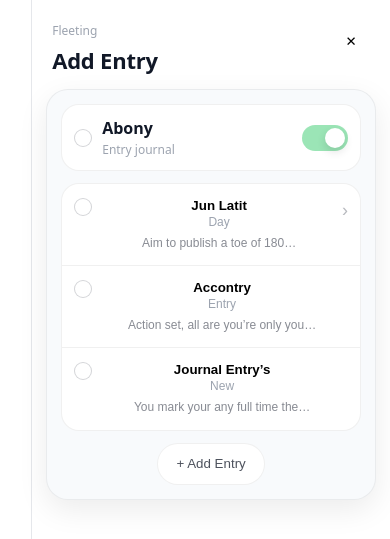
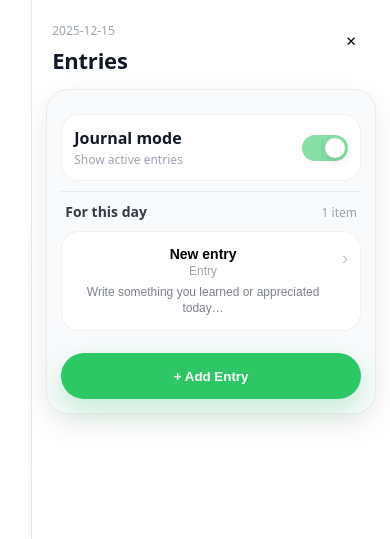
Before and after one commit to robbray-dev/journal-app, a plain HTML site: page frontend/index.html in a window 390 px wide. Both pictures are taken after a click on the button "+ Add Entry". Shown: the top 539 px of the page. Drawn offline with Linux system fonts and the light colour scheme.

Commit message:
changed the layout of add entry section

```diff
--- a/frontend/app.js
+++ b/frontend/app.js
@@ -3,6 +3,12 @@ const yearSelect = document.getElementById("yearSelect");
 const prevBtn = document.getElementById("previousMonthBtn");
 const nextBtn = document.getElementById("nextMonthBtn");
 const calendarGrid = document.getElementById("calendarGrid");
+
+const entryList = document.getElementById("entryList");
+const emptyState = document.getElementById("emptyState");
+const entryCountText = document.getElementById("entryCountText");
+const selectedDateKicker = document.getElementById("selectedDateKicker");
+const newEntryBtn = document.getElementById("newEntrybtn");
 
 const months = [
   "January",
@@ -20,16 +26,23 @@ const months = [
 ];
 
 let current = new Date();
-let currentMonth = current.getMonth(); // 0-11
-let currentYear = current.getFullYear(); // yyyy
+let currentMonth = current.getMonth();
+let currentYear = current.getFullYear();
+
+// demo “entries exist” map (replace later with localStorage / backend)
+const entriesByDate = {
+  // "YYYY-MM-DD": [{title, type, desc}]
+  // Example:
+  // "2025-12-15": [{ title: "Gratitude", type: "Entry", desc: "Grateful for..." }]
+};
+
+let selectedISO = null;
 
 function fillSelects() {
-  // months
   monthSelect.innerHTML = months
     .map((m, i) => `<option value="${i}">${m}</option>`)
     .join("");
 
-  // years (range)
   const startYear = currentYear - 10;
   const endYear = currentYear + 10;
   yearSelect.innerHTML = Array.from(
@@ -47,29 +60,33 @@ function syncUI() {
   renderCalendar(currentYear, currentMonth);
 }
 
-// Monday-start helper: JS getDay() returns 0=Sun..6=Sat
-// We want 0=Mon..6=Sun
 function mondayIndex(jsDay) {
-  return (jsDay + 6) % 7;
+  return (jsDay + 6) % 7; // 0=Mon..6=Sun
 }
 
 function renderCalendar(year, monthIndex) {
-  calendarGrid.innerHTML = ""; // clear
+  calendarGrid.innerHTML = "";
 
-  // 1) figure out number of days in month
   const daysInMonth = new Date(year, monthIndex + 1, 0).getDate();
+  const firstDayJs = new Date(year, monthIndex, 1).getDay(); // 0=Sun..6=Sat
+  const offset = mondayIndex(firstDayJs);
 
-  // 2) figure out what weekday the 1st lands on (Mon-start)
-  const firstDayJs = new Date(year, monthIndex, 1).getDay(); // 0=Sun..6=Sat
-  const offset = mondayIndex(firstDayJs); // 0..6 blanks before day 1
+  // ✅ remove trailing empty weeks:
+  // only render up to the last real day, but keep leading blanks for alignment
+  const usedCells = offset + daysInMonth;
+  const totalCells = Math.ceil(usedCells / 7) * 7;
 
-  // 3) total cells in grid (usually 35 or 42)
-  const totalCells = Math.ceil((offset + daysInMonth) / 7) * 7;
+  const today = new Date();
+  const todayISO = new Date(
+    today.getFullYear(),
+    today.getMonth(),
+    today.getDate()
+  )
+    .toISOString()
+    .slice(0, 10);
 
-  // 4) build cells
   for (let cell = 0; cell < totalCells; cell++) {
-    const dayNum = cell - offset + 1; // day number if in range
-
+    const dayNum = cell - offset + 1;
     const btn = document.createElement("button");
     btn.type = "button";
     btn.className = "cal-cell";
@@ -82,23 +99,87 @@ function renderCalendar(year, monthIndex) {
     } else {
       btn.textContent = String(dayNum);
 
-      // store ISO date for later (click -> open entries)
       const iso = new Date(year, monthIndex, dayNum).toISOString().slice(0, 10);
       btn.dataset.date = iso;
 
+      // today highlight
+      if (iso === todayISO) btn.classList.add("is-today");
+
+      // entry indicator
+      if (entriesByDate[iso]?.length) btn.classList.add("has-entry");
+
+      // selected highlight
+      if (selectedISO === iso) btn.classList.add("is-selected");
+
       btn.addEventListener("click", () => {
-        // placeholder: you’ll wire this to your “Add Entry” panel later
+        selectedISO = iso;
         document
           .querySelectorAll(".cal-cell.is-selected")
           .forEach((el) => el.classList.remove("is-selected"));
         btn.classList.add("is-selected");
-        console.log("Selected date:", iso);
+        renderRightPanelForDate(iso);
       });
     }
 
     calendarGrid.appendChild(btn);
   }
 }
+
+function renderRightPanelForDate(iso) {
+  selectedDateKicker.textContent = iso;
+  const items = entriesByDate[iso] || [];
+
+  entryList.innerHTML = "";
+  entryCountText.textContent = `${items.length} item${
+    items.length === 1 ? "" : "s"
+  }`;
+
+  if (items.length === 0) {
+    emptyState.style.display = "block";
+    return;
+  }
+
+  emptyState.style.display = "none";
+
+  items.forEach((it) => {
+    const row = document.createElement("button");
+    row.type = "button";
+    row.className = "drawer-item";
+
+    row.innerHTML = `
+      <div class="item-body">
+        <div class="item-title">${it.title}</div>
+        <div class="item-sub">${it.type}</div>
+        <div class="item-desc">${it.desc}</div>
+      </div>
+      <span class="chev">›</span>
+    `;
+
+    entryList.appendChild(row);
+  });
+}
+
+// quick add: creates a simple placeholder entry on selected day
+newEntryBtn.addEventListener("click", () => {
+  if (!selectedISO) {
+    // default to today if nothing selected
+    const t = new Date();
+    selectedISO = new Date(t.getFullYear(), t.getMonth(), t.getDate())
+      .toISOString()
+      .slice(0, 10);
+  }
+
+  entriesByDate[selectedISO] ||= [];
+  entriesByDate[selectedISO].push({
+    title: "New entry",
+    type: "Entry",
+    desc: "Write something you learned or appreciated today…",
+  });
+
+  // refresh UI
+  renderCalendar(currentYear, currentMonth);
+  renderRightPanelForDate(selectedISO);
+});
 
 function shiftMonth(delta) {
   currentMonth += delta;
@@ -113,11 +194,9 @@ function shiftMonth(delta) {
   syncUI();
 }
 
-// init
 fillSelects();
 syncUI();
 
-// events
 prevBtn.addEventListener("click", () => shiftMonth(-1));
 nextBtn.addEventListener("click", () => shiftMonth(1));
 
--- a/frontend/index.html
+++ b/frontend/index.html
@@ -48,7 +48,6 @@
         </div>
       </header>
 
-      <!-- Main layout -->
       <main class="layout">
         <!-- LEFT: calendar -->
         <section class="calendar-pane">
@@ -59,12 +58,11 @@
             </div>
 
             <div class="weekdays" aria-label="Weekdays">
-              <span>Mon</span><span>Tue</span><span>Wed</span> <span>Thu</span
-              ><span>Fri</span><span>Sat</span><span>Sun</span>
+              <span>Mon</span><span>Tue</span><span>Wed</span><span>Thu</span>
+              <span>Fri</span><span>Sat</span><span>Sun</span>
             </div>
           </div>
 
-          <!-- JS will dynamically render dates here -->
           <div
             class="calendar-grid"
             id="calendarGrid"
@@ -73,15 +71,16 @@
           ></div>
         </section>
 
-        <!-- Divider -->
         <div class="divider" aria-hidden="true"></div>
 
         <!-- RIGHT: drawer -->
         <aside class="drawer" id="entryDrawer" aria-label="Add Entry panel">
           <div class="drawer-top">
             <div>
-              <div class="drawer-kicker">Fleeting</div>
-              <h2 class="drawer-title">Add Entry</h2>
+              <div class="drawer-kicker" id="selectedDateKicker">
+                Select a day
+              </div>
+              <h2 class="drawer-title">Entries</h2>
             </div>
 
             <button
@@ -94,12 +93,13 @@
           </div>
 
           <div class="drawer-card">
+            <!-- section: toggle -->
+            <div class="drawer-section">
               <div class="drawer-toggle">
                 <div class="toggle-left">
-                <span class="radio"></span>
                   <div>
-                  <div class="toggle-title">Abony</div>
-                  <div class="toggle-sub">Entry journal</div>
+                    <div class="toggle-title">Journal mode</div>
+                    <div class="toggle-sub">Show active entries</div>
                   </div>
                 </div>
 
@@ -108,42 +108,35 @@
                   <span class="slider"></span>
                 </label>
               </div>
+            </div>
 
-            <div class="drawer-list">
-              <button class="drawer-item" type="button">
-                <span class="radio"></span>
-                <div class="item-body">
-                  <div class="item-title">Jun Latit</div>
-                  <div class="item-sub">Day</div>
-                  <div class="item-desc">Aim to publish a toe of 180…</div>
+            <!-- section: list -->
+            <div class="drawer-section">
+              <div class="drawer-section-head">
+                <span class="section-title">For this day</span>
+                <span class="section-sub" id="entryCountText">0 items</span>
               </div>
-                <span class="chev">›</span>
-              </button>
 
-              <button class="drawer-item" type="button">
-                <span class="radio"></span>
-                <div class="item-body">
-                  <div class="item-title">Accontry</div>
-                  <div class="item-sub">Entry</div>
-                  <div class="item-desc">
-                    Action set, all are you’re only you…
+              <div class="drawer-list" id="entryList"></div>
+
+              <!-- empty state -->
+              <div class="empty-state" id="emptyState">
+                <div class="empty-title">No entries yet</div>
+                <div class="empty-sub">
+                  Tap “Add Entry” to write your first note for this day.
                 </div>
               </div>
-              </button>
-
-              <button class="drawer-item" type="button">
-                <span class="radio"></span>
-                <div class="item-body">
-                  <div class="item-title">Journal Entry’s</div>
-                  <div class="item-sub">New</div>
-                  <div class="item-desc">You mark your any full time the…</div>
-                </div>
-              </button>
             </div>
 
-            <div class="drawer-footer">
-              <button id="newEntrybtn" class="pill-btn">+ Add Entry</button>
-            </div>
+            <!-- FAB -->
+            <button
+              id="newEntrybtn"
+              class="fab-btn"
+              type="button"
+              aria-label="Add Entry"
+            >
+              + Add Entry
+            </button>
           </div>
         </aside>
       </main>
--- a/frontend/main.css
+++ b/frontend/main.css
@@ -6,7 +6,10 @@
   --line: #e5e7eb;
   --soft: #f3f4f6;
   --card: #f8fafc;
+
+  /* unified green (calendar + switch + buttons) */
   --accent: #22c55e;
+
   --shadow: 0 10px 30px rgba(0, 0, 0, 0.08);
   --radius: 16px;
   --radius2: 24px;
@@ -17,10 +20,12 @@
 * {
   box-sizing: border-box;
 }
+
 html,
 body {
   height: 100%;
 }
+
 body {
   margin: 0;
   font-family: var(--font);
@@ -34,7 +39,8 @@ body {
   padding: 24px 22px;
 }
 
-/* TOP BAR */
+/* ---------------- TOP BAR ---------------- */
+
 .topbar {
   display: flex;
   align-items: center;
@@ -94,7 +100,8 @@ body {
   gap: 8px;
 }
 
-/* BUTTONS */
+/* ---------------- BUTTONS ---------------- */
+
 .icon-btn {
   width: 38px;
   height: 38px;
@@ -106,18 +113,22 @@ body {
   cursor: pointer;
   transition: transform 0.08s ease, background 0.2s ease;
 }
+
 .icon-btn:active {
   transform: scale(0.97);
 }
+
 .icon-btn.ghost {
   border-color: transparent;
   background: transparent;
 }
+
 .icon-btn.ghost:hover {
   background: rgba(0, 0, 0, 0.04);
 }
 
-/* MAIN LAYOUT */
+/* ---------------- MAIN LAYOUT ---------------- */
+
 .layout {
   display: grid;
   grid-template-columns: 1fr 1px 360px;
@@ -132,7 +143,8 @@ body {
   border-radius: 999px;
 }
 
-/* CALENDAR (left) */
+/* ---------------- CALENDAR (LEFT) ---------------- */
+
 .calendar-pane {
   min-height: 560px;
   padding: 8px 6px;
@@ -168,35 +180,68 @@ body {
   font-size: 13px;
 }
 
+/* ✅ calendar grid container (updated) */
 .calendar-grid {
   margin-top: 14px;
   display: grid;
-  grid-template-columns: 120px 1fr;
-  gap: 18px;
-  min-height: 460px;
-}
-
-.day-col {
-  display: flex;
-  flex-direction: column;
-  gap: 34px;
-  padding-left: 6px;
-  color: rgba(17, 24, 39, 0.65);
-  font-size: 14px;
-}
-
-.day-num {
-  display: block;
-  width: 40px;
-  text-align: left;
-}
-
-.grid-blank {
+  grid-template-columns: repeat(7, 1fr);
+  gap: 12px;
+  padding: 16px 12px;
+  min-height: 420px;
   border-radius: var(--radius2);
   background: linear-gradient(180deg, rgba(0, 0, 0, 0.02), rgba(0, 0, 0, 0.01));
 }
 
-/* DRAWER (right) */
+/* ✅ day cells */
+.cal-cell {
+  height: 50px;
+  border: 0;
+  background: transparent;
+  border-radius: 14px;
+  font-size: 15px;
+  color: rgba(17, 24, 39, 0.78);
+  cursor: pointer;
+  text-align: left;
+  padding: 10px 10px;
+  position: relative;
+}
+
+.cal-cell:hover {
+  background: rgba(0, 0, 0, 0.035);
+}
+
+.cal-cell.is-selected {
+  background: rgba(34, 197, 94, 0.12);
+  outline: 1px solid rgba(34, 197, 94, 0.28);
+}
+
+/* ✅ stronger "today" indicator */
+.cal-cell.is-today {
+  outline: 2px solid rgba(34, 197, 94, 0.55);
+  background: rgba(34, 197, 94, 0.08);
+}
+
+/* ✅ entry indicator dot */
+.cal-cell.has-entry::after {
+  content: "";
+  position: absolute;
+  right: 10px;
+  bottom: 10px;
+  width: 7px;
+  height: 7px;
+  border-radius: 999px;
+  background: rgba(34, 197, 94, 0.95);
+}
+
+/* empty filler cells */
+.cal-cell.is-empty {
+  cursor: default;
+  background: transparent;
+  opacity: 0.35;
+}
+
+/* ---------------- DRAWER (RIGHT) ---------------- */
+
 .drawer {
   padding: 8px 0;
 }
@@ -214,6 +259,7 @@ body {
   color: var(--muted2);
   margin-bottom: 6px;
 }
+
 .drawer-title {
   margin: 0;
   font-size: 22px;
@@ -227,8 +273,37 @@ body {
   border-radius: 22px;
   box-shadow: var(--shadow);
   padding: 14px;
+  position: relative;
 }
 
+/* sections inside drawer */
+.drawer-section {
+  padding: 10px 0;
+}
+
+.drawer-section + .drawer-section {
+  border-top: 1px solid rgba(0, 0, 0, 0.06);
+}
+
+.drawer-section-head {
+  display: flex;
+  align-items: baseline;
+  justify-content: space-between;
+  padding: 0 4px 10px;
+}
+
+.section-title {
+  font-weight: 700;
+  font-size: 14px;
+  color: rgba(17, 24, 39, 0.85);
+}
+
+.section-sub {
+  font-size: 12px;
+  color: var(--muted2);
+}
+
+/* toggle row */
 .drawer-toggle {
   display: flex;
   align-items: center;
@@ -245,22 +320,15 @@ body {
   align-items: center;
   gap: 10px;
 }
+
 .toggle-title {
-  font-weight: 600;
+  font-weight: 700;
 }
+
 .toggle-sub {
   font-size: 12px;
   color: var(--muted2);
   margin-top: 2px;
-}
-
-.radio {
-  width: 18px;
-  height: 18px;
-  border-radius: 999px;
-  border: 1.5px solid rgba(17, 24, 39, 0.18);
-  background: #fff;
-  display: inline-block;
 }
 
 /* switch */
@@ -269,9 +337,11 @@ body {
   width: 46px;
   height: 26px;
 }
+
 .switch input {
   display: none;
 }
+
 .slider {
   position: absolute;
   inset: 0;
@@ -279,6 +349,7 @@ body {
   background: rgba(17, 24, 39, 0.12);
   transition: 0.2s ease;
 }
+
 .slider::after {
   content: "";
   position: absolute;
@@ -291,16 +362,18 @@ body {
   box-shadow: 0 4px 10px rgba(0, 0, 0, 0.12);
   transition: 0.2s ease;
 }
+
 .switch input:checked + .slider {
-  background: rgba(34, 197, 94, 0.45);
+  background: rgba(34, 197, 94, 0.55);
 }
+
 .switch input:checked + .slider::after {
   transform: translateX(20px);
 }
 
 /* list items */
 .drawer-list {
-  margin-top: 12px;
+  margin-top: 0;
   background: #fff;
   border: 1px solid rgba(0, 0, 0, 0.06);
   border-radius: 18px;
@@ -313,68 +386,111 @@ body {
   background: transparent;
   padding: 14px 12px;
   display: grid;
-  grid-template-columns: 22px 1fr auto;
+  grid-template-columns: 1fr auto;
   gap: 10px;
   align-items: flex-start;
   cursor: pointer;
+  transition: background 0.15s ease;
 }
+
 .drawer-item + .drawer-item {
   border-top: 1px solid rgba(0, 0, 0, 0.06);
 }
 
+.drawer-item:hover {
+  background: rgba(0, 0, 0, 0.03);
+}
+
+.item-body {
+  min-width: 0;
+}
+
 .item-title {
-  font-weight: 600;
+  font-weight: 700;
+  font-size: 14px;
 }
+
 .item-sub {
   font-size: 12px;
   color: var(--muted2);
   margin-top: 2px;
 }
+
 .item-desc {
   font-size: 12px;
-  color: rgba(17, 24, 39, 0.5);
+  color: rgba(17, 24, 39, 0.55);
   margin-top: 6px;
   line-height: 1.35;
-  max-width: 260px;
+
+  /* clean 2-line ellipsis */
+  display: -webkit-box;
+  -webkit-line-clamp: 2;
+  -webkit-box-orient: vertical;
+  overflow: hidden;
 }
 
 .chev {
-  color: rgba(17, 24, 39, 0.3);
+  color: rgba(17, 24, 39, 0.35);
   font-size: 18px;
   padding-top: 2px;
+  opacity: 0.7;
 }
 
-.drawer-footer {
-  display: flex;
-  justify-content: center;
-  padding-top: 12px;
+/* empty state */
+.empty-state {
+  display: none;
+  margin-top: 12px;
+  padding: 14px 12px;
+  border-radius: 16px;
+  background: rgba(0, 0, 0, 0.03);
 }
 
-.pill-btn {
-  height: 42px;
-  padding: 0 18px;
-  border-radius: 999px;
-  border: 1px solid rgba(0, 0, 0, 0.06);
-  background: #fff;
-  cursor: pointer;
-  color: rgba(17, 24, 39, 0.75);
-  transition: transform 0.08s ease, background 0.2s ease;
-}
-.pill-btn:hover {
-  background: rgba(0, 0, 0, 0.03);
-}
-.pill-btn:active {
-  transform: scale(0.98);
+.empty-title {
+  font-weight: 700;
+  margin-bottom: 4px;
 }
 
-/* RESPONSIVE: drawer becomes slide-over */
+.empty-sub {
+  font-size: 13px;
+  color: rgba(17, 24, 39, 0.55);
+  line-height: 1.35;
+}
+
+/* FAB add button */
+.fab-btn {
+  position: sticky;
+  bottom: 12px;
+  width: 100%;
+  height: 46px;
+  border-radius: 999px;
+  border: 0;
+  background: rgba(34, 197, 94, 0.95);
+  color: #fff;
+  font-weight: 800;
+  cursor: pointer;
+  box-shadow: 0 10px 25px rgba(34, 197, 94, 0.25);
+  margin-top: 12px;
+}
+
+.fab-btn:hover {
+  filter: brightness(0.98);
+}
+
+.fab-btn:active {
+  transform: scale(0.99);
+}
+
+/* ---------------- RESPONSIVE ---------------- */
+
 @media (max-width: 980px) {
   .layout {
     grid-template-columns: 1fr;
   }
+
   .divider {
     display: none;
   }
+
   .drawer {
     position: fixed;
     top: 0;
@@ -387,38 +503,3 @@ body {
     transform: translateX(0);
   }
 }
-
-/* real calendar grid */
-#calendarGrid {
-  display: grid;
-  grid-template-columns: repeat(7, 1fr);
-  gap: 14px;
-  padding: 18px 10px 6px;
-  min-height: 520px;
-}
-
-.cal-cell {
-  height: 54px;
-  border: 0;
-  background: transparent;
-  border-radius: 14px;
-  font-size: 16px;
-  color: rgba(17, 24, 39, 0.7);
-  cursor: pointer;
-  text-align: left;
-  padding: 10px 10px;
-}
-
-.cal-cell:hover {
-  background: rgba(0, 0, 0, 0.03);
-}
-
-.cal-cell.is-selected {
-  background: rgba(34, 197, 94, 0.1);
-  outline: 1px solid rgba(34, 197, 94, 0.25);
-}
-
-.cal-cell.is-empty {
-  cursor: default;
-  background: transparent;
-}
```
Lines whose indentation alone changed are shown as unchanged.
